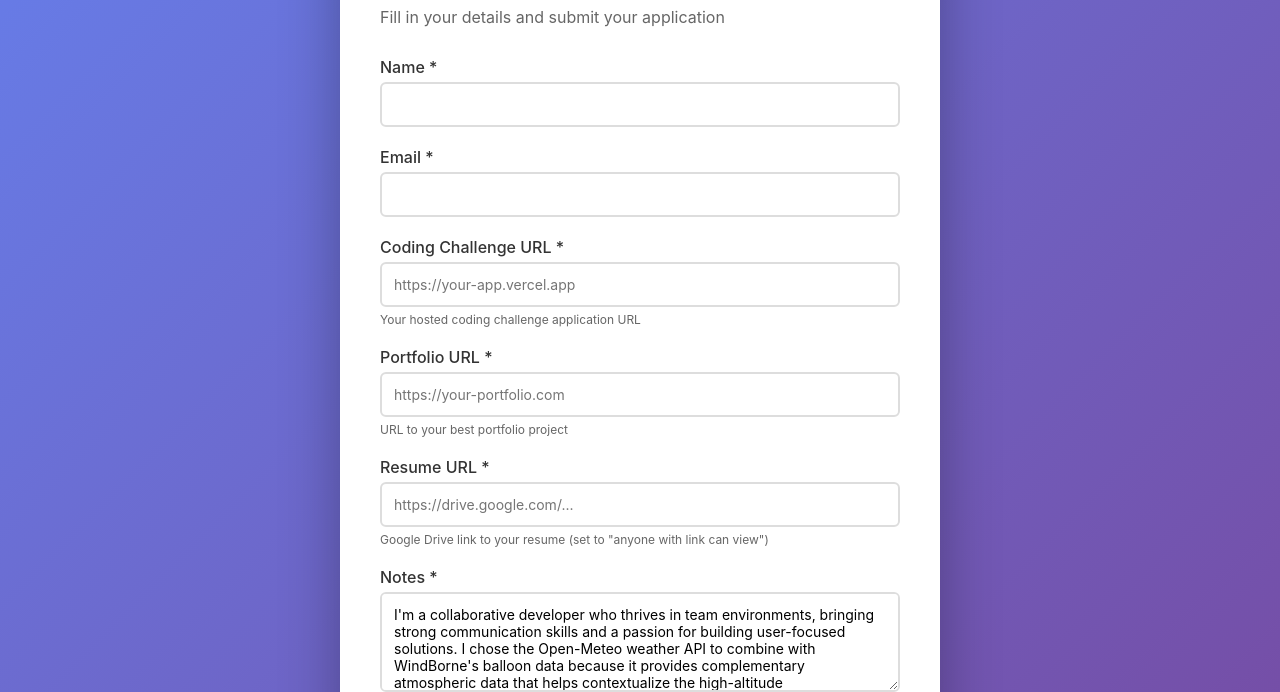
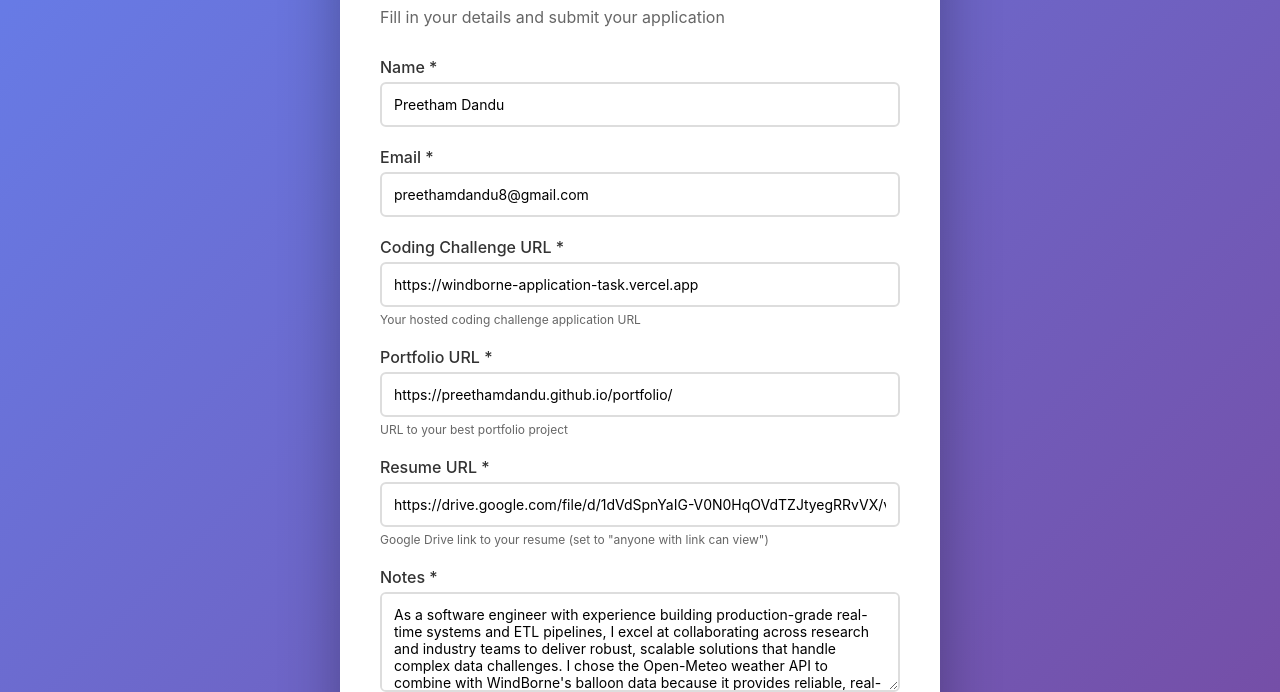
Before and after one commit to preethamdandu/windborne-application-task, a website: page submit-application.html in a window 1280 px wide. Shown: the part 141-833 px from the top of the page. Drawn offline with Linux system fonts and the light colour scheme.

Commit message:
Pre-fill submission forms with Preetham's details

```diff
--- a/submit-application.html
+++ b/submit-application.html
@@ -140,35 +140,35 @@
         <form id="applicationForm">
             <div class="form-group">
                 <label for="name">Name *</label>
-                <input type="text" id="name" required>
+                <input type="text" id="name" value="Preetham Dandu" required>
             </div>
 
             <div class="form-group">
                 <label for="email">Email *</label>
-                <input type="email" id="email" required>
+                <input type="email" id="email" value="preethamdandu8@gmail.com" required>
             </div>
 
             <div class="form-group">
                 <label for="submission_url">Coding Challenge URL *</label>
-                <input type="url" id="submission_url" placeholder="https://your-app.vercel.app" required>
+                <input type="url" id="submission_url" value="https://windborne-application-task.vercel.app" required>
                 <div class="help-text">Your hosted coding challenge application URL</div>
             </div>
 
             <div class="form-group">
                 <label for="portfolio_url">Portfolio URL *</label>
-                <input type="url" id="portfolio_url" placeholder="https://your-portfolio.com" required>
+                <input type="url" id="portfolio_url" value="https://preethamdandu.github.io/portfolio/" required>
                 <div class="help-text">URL to your best portfolio project</div>
             </div>
 
             <div class="form-group">
                 <label for="resume_url">Resume URL *</label>
-                <input type="url" id="resume_url" placeholder="https://drive.google.com/..." required>
+                <input type="url" id="resume_url" value="https://drive.google.com/file/d/1dVdSpnYaIG-V0N0HqOVdTZJtyegRRvVX/view?usp=sharing" required>
                 <div class="help-text">Google Drive link to your resume (set to "anyone with link can view")</div>
             </div>
 
             <div class="form-group">
                 <label for="notes">Notes *</label>
-                <textarea id="notes" required>I'm a collaborative developer who thrives in team environments, bringing strong communication skills and a passion for building user-focused solutions. I chose the Open-Meteo weather API to combine with WindBorne's balloon data because it provides complementary atmospheric data that helps contextualize the high-altitude measurements, revealing interesting relationships between ground-level weather conditions and balloon trajectories.</textarea>
+                <textarea id="notes" required>As a software engineer with experience building production-grade real-time systems and ETL pipelines, I excel at collaborating across research and industry teams to deliver robust, scalable solutions that handle complex data challenges. I chose the Open-Meteo weather API to combine with WindBorne's balloon data because it provides reliable, real-time atmospheric measurements that enable meaningful analysis of how ground-level weather conditions correlate with high-altitude balloon trajectories, creating a comprehensive view of atmospheric dynamics that demonstrates the practical value of combining diverse data sources.</textarea>
                 <div class="help-text">Include your specialization/collaboration sentence and why you chose your external dataset</div>
             </div>
 
```
Also changed, not shown: submit-application.js (+6 -6 lines).
